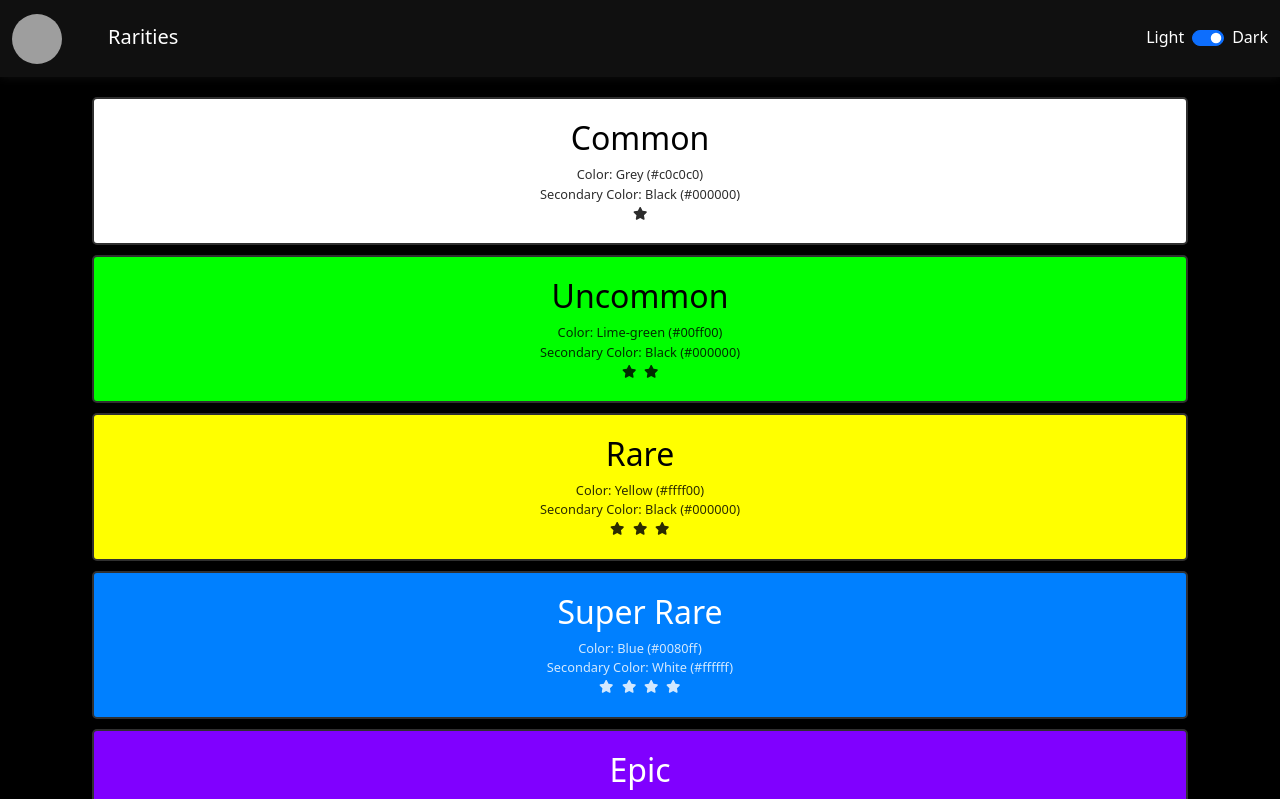
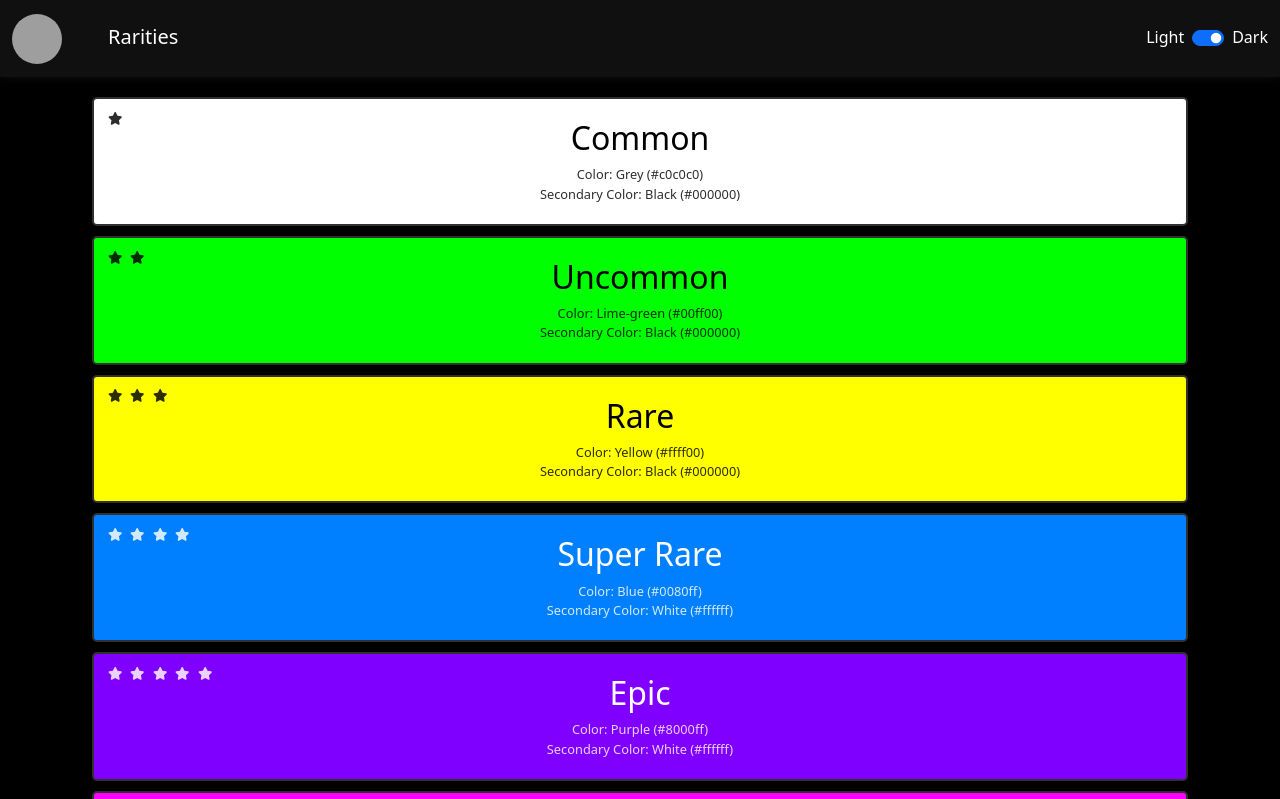
Before and after one commit to Ascyt/rarities, an Angular app: page /main in a window 1280 px wide. Shown: the top 799 px of the page. Built offline with nearby package versions, Linux system fonts and the light colour scheme; grey boxes are pictures that could not be loaded.

Commit message:
Re-added divine rarity, moved icons to top right

```diff
--- a/src/app/rarity-list/rarity-list.component.html
+++ b/src/app/rarity-list/rarity-list.component.html
@@ -4,9 +4,11 @@
         <div class="description">
             <span>Color: {{rarity.color}} ({{rarity.colorHex}})</span><br>
             <span>Secondary Color: {{rarity.secondaryColor}} ({{rarity.secondaryColorHex}})</span><br>
-            <span *ngFor="let _ of [].constructor(rarity.iconAmount)">
-                <fa-icon class="m-1" [icon]="rarity.iconClass"></fa-icon>
-            </span>
+            <div class="icons">
+                <span *ngFor="let _ of [].constructor(rarity.iconAmount)">
+                    <fa-icon class="m-1" [icon]="rarity.iconClass"></fa-icon>
+                </span>
+            </div>
         </div>
     </li>
     <li class="omega">
--- a/src/app/rarity-list/rarity-list.component.scss
+++ b/src/app/rarity-list/rarity-list.component.scss
@@ -12,11 +12,18 @@ li {
     font-weight: bold;
     text-align: center;
     border: 2px solid var(--back-mid);
+    position: relative;
 }
 .description {
     font-size: 0.8em;
     font-weight: normal;
     opacity: 0.825;
+}
+.icons {
+    position: absolute;
+    margin: 10px;
+    top: 0;
+    left: 0;
 }
 
 .common {
--- a/src/app/rarity-list/rarity-list.component.ts
+++ b/src/app/rarity-list/rarity-list.component.ts
@@ -35,6 +35,7 @@ export class RarityListComponent {
     {name: 'Mystic', color: 'Magenta', colorHex: '#ff00ff', secondaryColor:'Black', secondaryColorHex:'#000000', cssClass: 'mystic', iconClass: ['fas', 'gem'], iconAmount: 1},
     {name: 'Legendary', color: 'Orange', colorHex: '#ff8000', secondaryColor:'White', secondaryColorHex:'#ffffff', cssClass: 'legendary', iconClass: ['fas', 'gem'], iconAmount: 2},
     {name: 'Mythical', color: 'Red', colorHex: '#ff0000', secondaryColor:'White', secondaryColorHex:'#ffffff', cssClass: 'mythical', iconClass: ['fas', 'gem'], iconAmount: 3},
+    {name: 'Divine', color: 'Cyan', colorHex: '#00ffff', secondaryColor:'Black', secondaryColorHex:'#000000', cssClass: 'divine', iconClass: ['fas', 'gem'], iconAmount: 4},
     {name: 'Godlike', color: 'Rainbow/White', colorHex: 'rainbow/#ffffff', secondaryColor:'Black', secondaryColorHex:'#000000', cssClass: 'godlike', iconClass: ['fas', 'gem'], iconAmount: 5},
     {name: 'Omega I', color: 'Black', colorHex: '#000000', secondaryColor:'Rainbow/White', secondaryColorHex:'rainbow/#ffffff', cssClass: 'omega', iconClass: ['fas', 'crown'], iconAmount: 1},
     {name: 'Omega II', color: 'Black', colorHex: '#000000', secondaryColor:'Rainbow/White', secondaryColorHex:'rainbow/#ffffff', cssClass: 'omega', iconClass: ['fas', 'crown'], iconAmount: 2},
```
